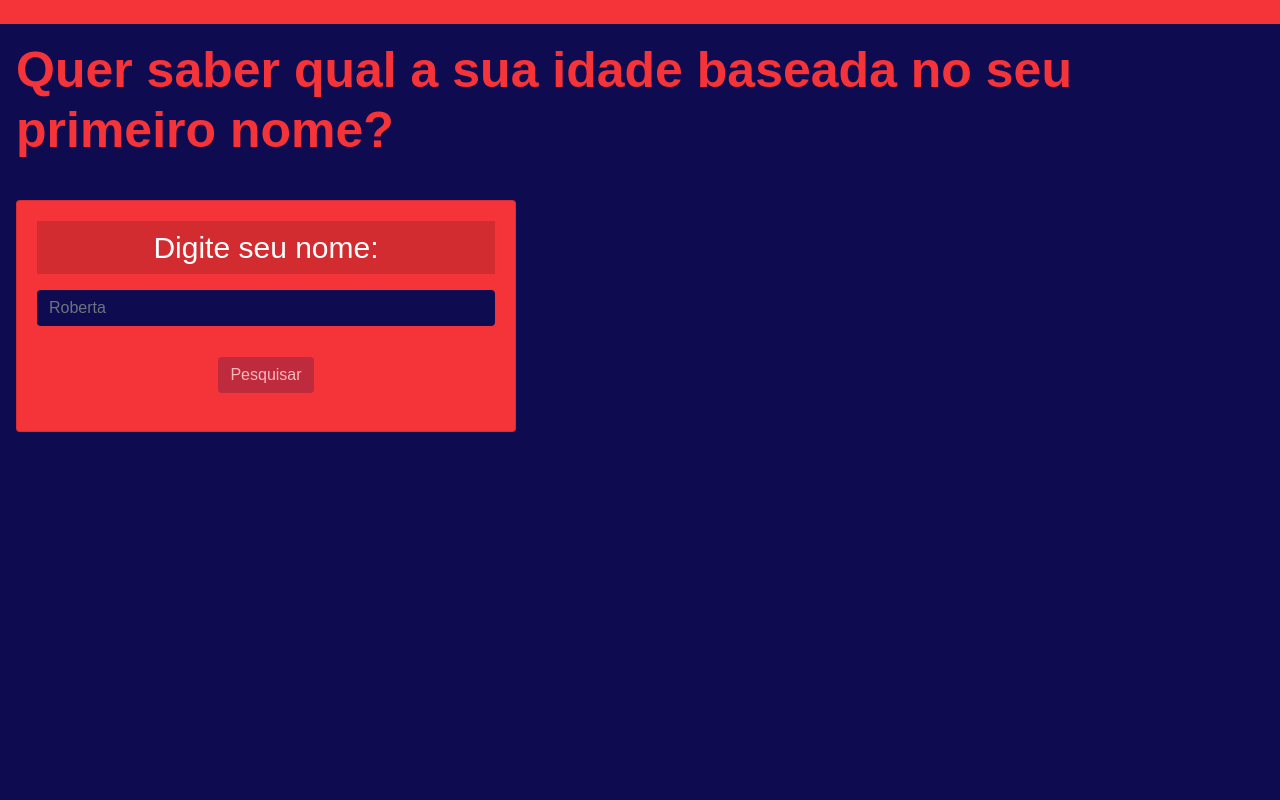
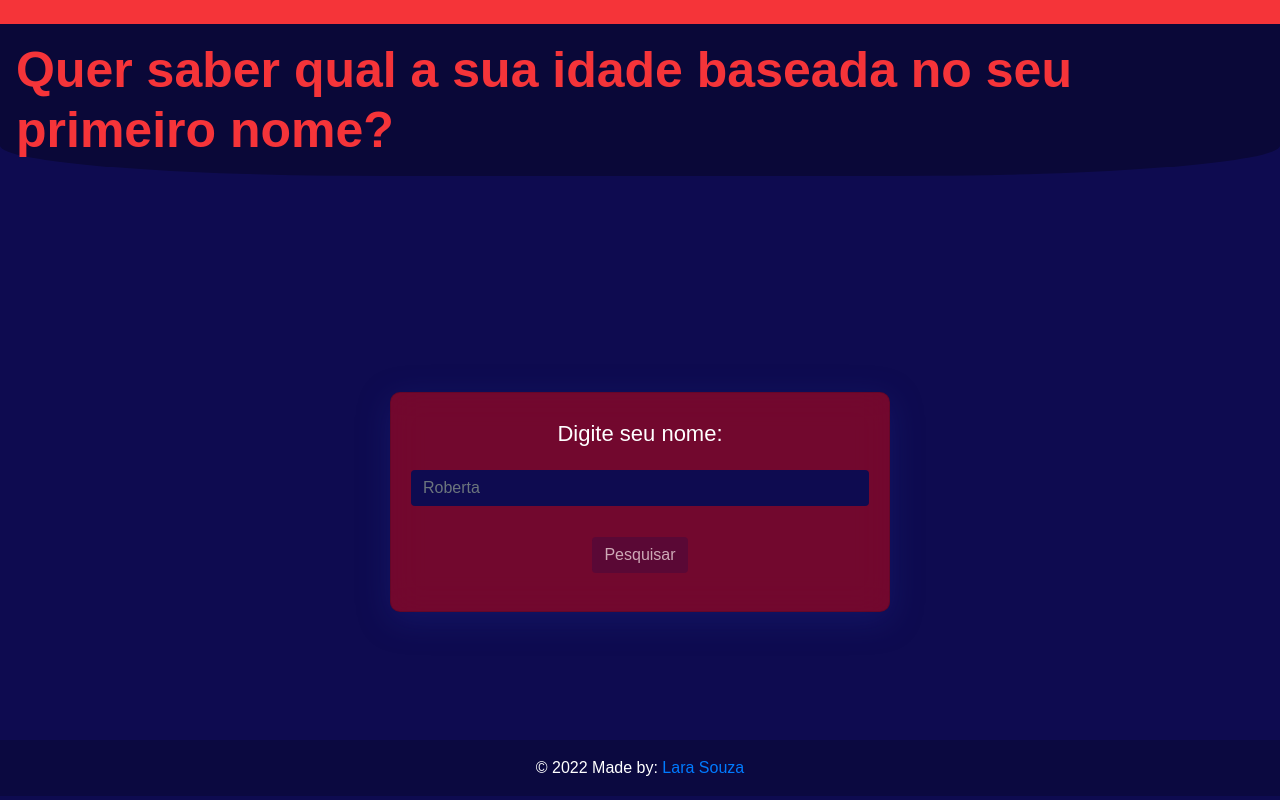
Before and after one commit to larasouzabr/WhatIsMyAge, an Angular app: page / in a window 1280 px wide. Built offline with nearby package versions, Linux system fonts and the light colour scheme; a web font is replaced by a local one.

Commit message:
novo commit

```diff
--- a/src/app/app.component.css
+++ b/src/app/app.component.css
@@ -10,9 +10,14 @@ background-color: #130e72;
     color: #fff;
 }
 .age{
-    font-size: 50px;
+    font-size: 90px;
     font-family: 'Gothic A1', sans-serif;
 }
+.amostra{
+    margin-top: 20px;
+    font-size: 10px;
+}
+
 .btn{
     border: #0e0b50;
     background-color: #0e0b50;
@@ -24,17 +29,40 @@ background-color: #0e0b50;
     font-family: 'Ubuntu', sans-serif;
     color: #f53439;
     font-weight: 700;
+    background-color: rgba(0, 0, 0, 0.3);
+    border-bottom-left-radius: 30% 20%;
+    border-bottom-right-radius: 30% 20%;
 }
 .card{
     color: #fff;
-    background-color: #f53439;
+    background: rgba(238, 6, 6, 0.45);
+    box-shadow: 0 8px 32px 0 rgba( 31, 38, 135, 0.37 );
+    backdrop-filter: blur( 16px );
+    -webkit-backdrop-filter: blur( 16px );
+    border-radius: 10px;
+}
+
+
+.container-md{
+    align-items: center;
+    display: flex;
+    justify-content: center;
+    margin-top: 200px;
 
 }
-
 .card-text{
-    background-color: rgba(0, 0, 0, 0.144);
+    font-weight: 500;
+    font-size: 22px;
 }
 
+.footer{
+    margin-top: 150px;
+    position:absolute;
+    bottom:0;
+    width:100%;
+    height:60px;
+    color: #fff;
+}
 @media (min-width: 576px) {
 
  }
--- a/src/app/app.component.html
+++ b/src/app/app.component.html
@@ -1,47 +1,53 @@
-<div class="justify-text-center">
 <nav class="navbar navbar-expand-md navbar-light justify-content-center">
-  <div class=" mt-2">
-  </div>
+  <div class="mt-2"></div>
 </nav>
-<h4 class ="header p-3" >Quer saber qual a sua idade baseada no seu primeiro nome?</h4>
+<h4 class="header p-3">
+  Quer saber qual a sua idade baseada no seu primeiro nome?
+</h4>
 
 <div class="container-md p-3">
-  <div>
-    <div class="card text-center" [formGroup] ="searchForm" *ngIf="!searchRes || newConsult">
+  <div class="card text-center" [formGroup]="searchForm" *ngIf="!searchRes || newConsult">
     <div class="card-body">
       <p class="card-text p-1">Digite seu nome:</p>
       <div class="mb-3">
-          <input
-            type="text"
-            class="form-control"
-            formControlName="name"
-            placeholder="Roberta"
-            required minlength="3"
-            [(ngModel)]="searchStr"
-            name="searchStr"
-            (keyup.enter)="getNameAge()"
-
-          />
+        <input type="text" class="form-control" formControlName="name" placeholder="Roberta" required minlength="3"
+          [(ngModel)]="searchStr" name="searchStr" (keyup.enter)="getNameAge()" />
         <div class="d-grid d-md-block mt-4">
-            <button class="btn btn-primary" type="button" [disabled]="searchForm.invalid" (click)="getNameAge()">Pesquisar</button>
+          <button class="btn btn-primary" type="button" [disabled]="searchForm.invalid" (click)="getNameAge()">
+            Pesquisar
+          </button>
         </div>
       </div>
     </div>
   </div>
   <div *ngIf="searchRes && newConsult == false">
-        <div class="card text-center mt-5">
+    <div class="card text-center">
       <div class="card-body">
         <span class="card-text m-0">
-              De acordo com nosso banco, sua idade é de
-              <p><span class="age">{{searchRes.age}}</span></p>
+          Sua idade é de
+           <p>
+            <span class="age m-5">{{ searchRes.age }}</span>
+           </p>
           anos
-              <p>Baseado na amostra de {{searchRes.count}} pessoas </p>
+          <p class="amostra">
+            Baseado na amostra de {{ searchRes.count }} pessoas
+          </p>
         </span>
-          <button class="btn btn-primary" type="button" (click)="goBack()">Voltar</button>
-
+        <button class="btn btn-primary" type="button" (click)="goBack()">
+          Fazer nova pesquisa
+        </button>
       </div>
     </div>
   </div>
 </div>
+
+<div class="footer">
+  <footer class="text-center text-lg-start">
+    <!-- Copyright -->
+    <div class="text-center p-3" style="background-color: rgba(0, 0, 0, 0.2);">
+      © 2022 Made by:
+      <a href="https://github.com/larasouzabr">Lara Souza</a>
     </div>
+    <!-- Copyright -->
+  </footer>
 </div>
--- a/src/app/app.component.ts
+++ b/src/app/app.component.ts
@@ -23,11 +23,12 @@ export class AppComponent {
 
 
   getNameAge() {
-    this.ageServ.getName(this.searchStr).subscribe(res => {
+    this.ageServ.getAge(this.searchStr).subscribe(res => {
       this.searchRes = res;
-      console.log(this.searchRes)
+      console.log(this.searchRes);
       this.newConsult = false;
-    })
+    }
+    )
   }
   goBack(){
     this.searchForm.reset();
--- a/src/services/age-service.service.ts
+++ b/src/services/age-service.service.ts
@@ -11,8 +11,8 @@ export class AgeServiceService {
     private http: HttpClient
     ) { }
 
-    getName(name: string):Observable<any>{
-    return this.http.get(`https://api.agify.io?name=${name}&country_id=BR`);
+    getAge(name: string):Observable<any>{
+    return this.http.get(`https://api.agify.io?name=${name}`);
     }
 
 }
```
Lines whose indentation alone changed are shown as unchanged.
